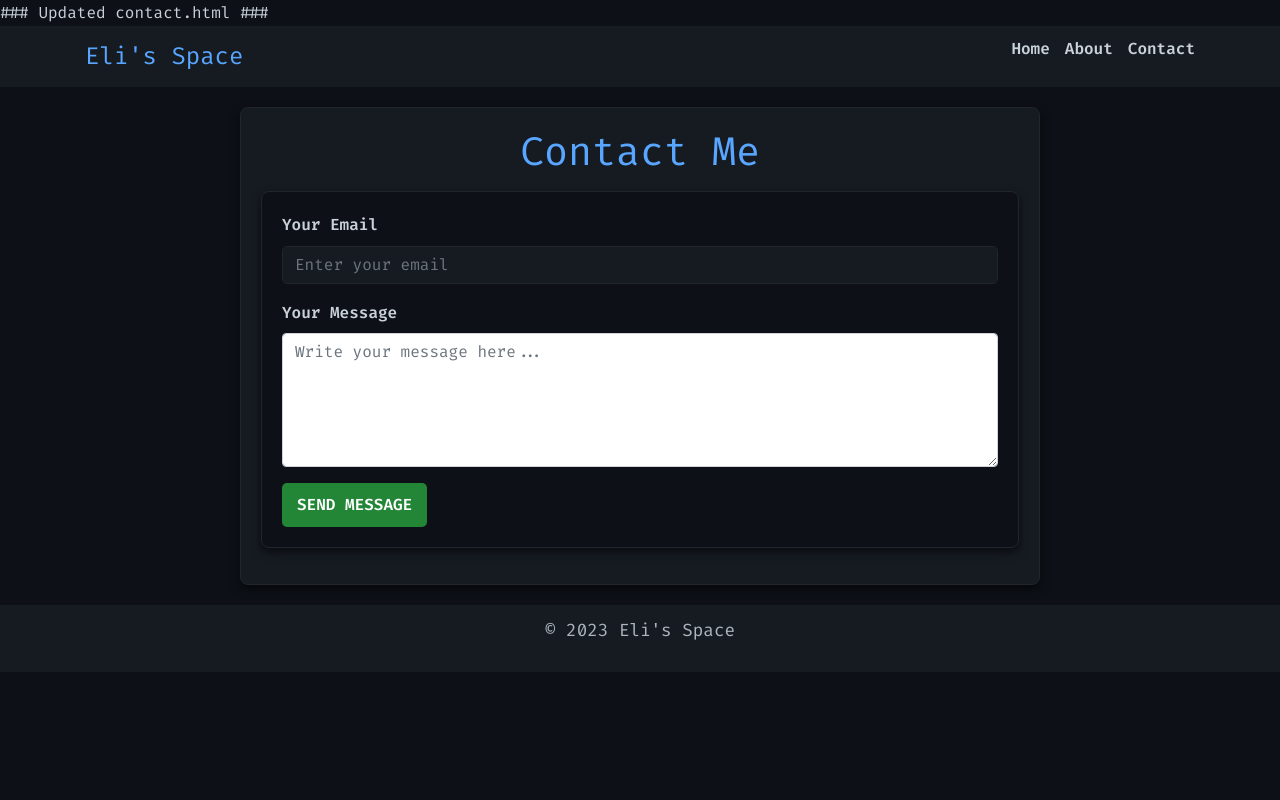
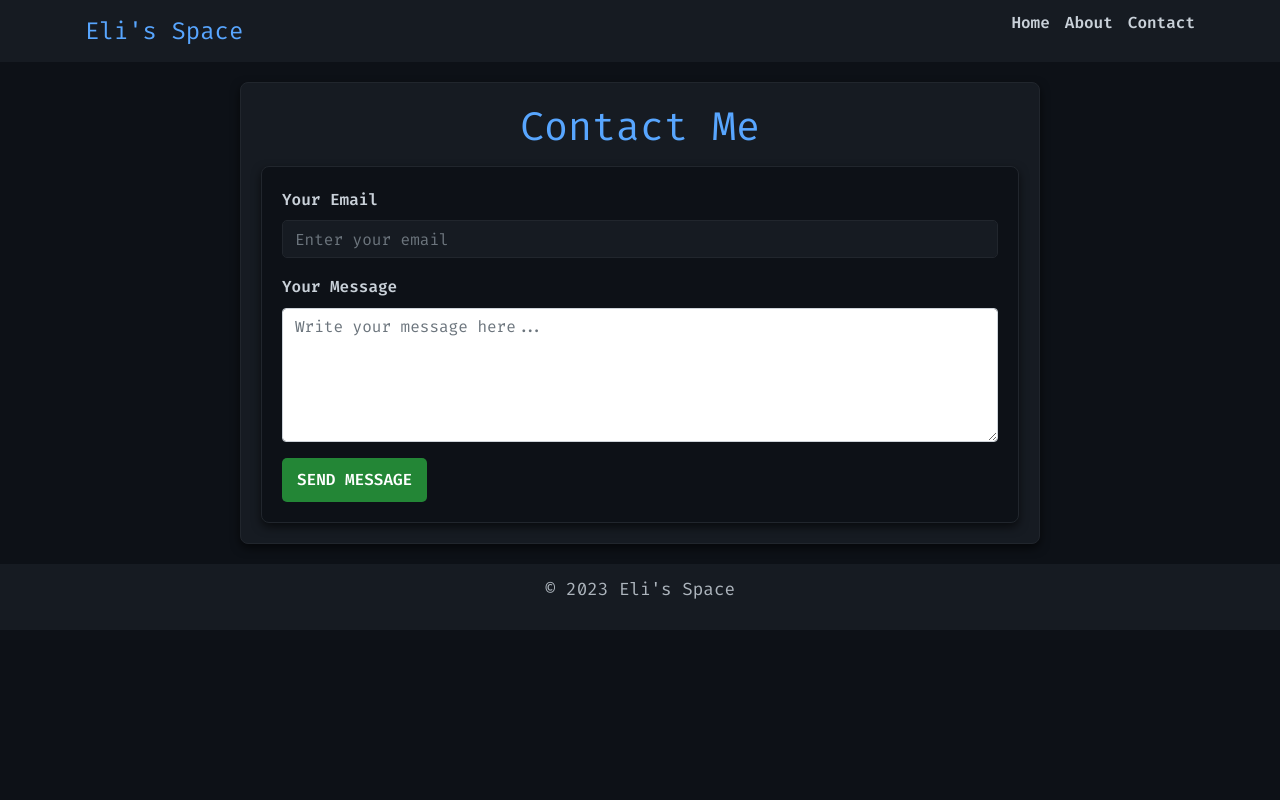
Before and after one commit to Papaya-Voldemort/Get-to-know-me, a Flask app: page /contact in a window 1280 px wide. Run offline with Flask 3, Linux system fonts and the light colour scheme; some libraries are stand-ins or nearby versions.

Commit message:
Update contact.html

```diff
--- a/templates/contact.html
+++ b/templates/contact.html
@@ -1,4 +1,3 @@
-### Updated contact.html ###
 <!DOCTYPE html>
 <html lang="en">
 <head>
```
